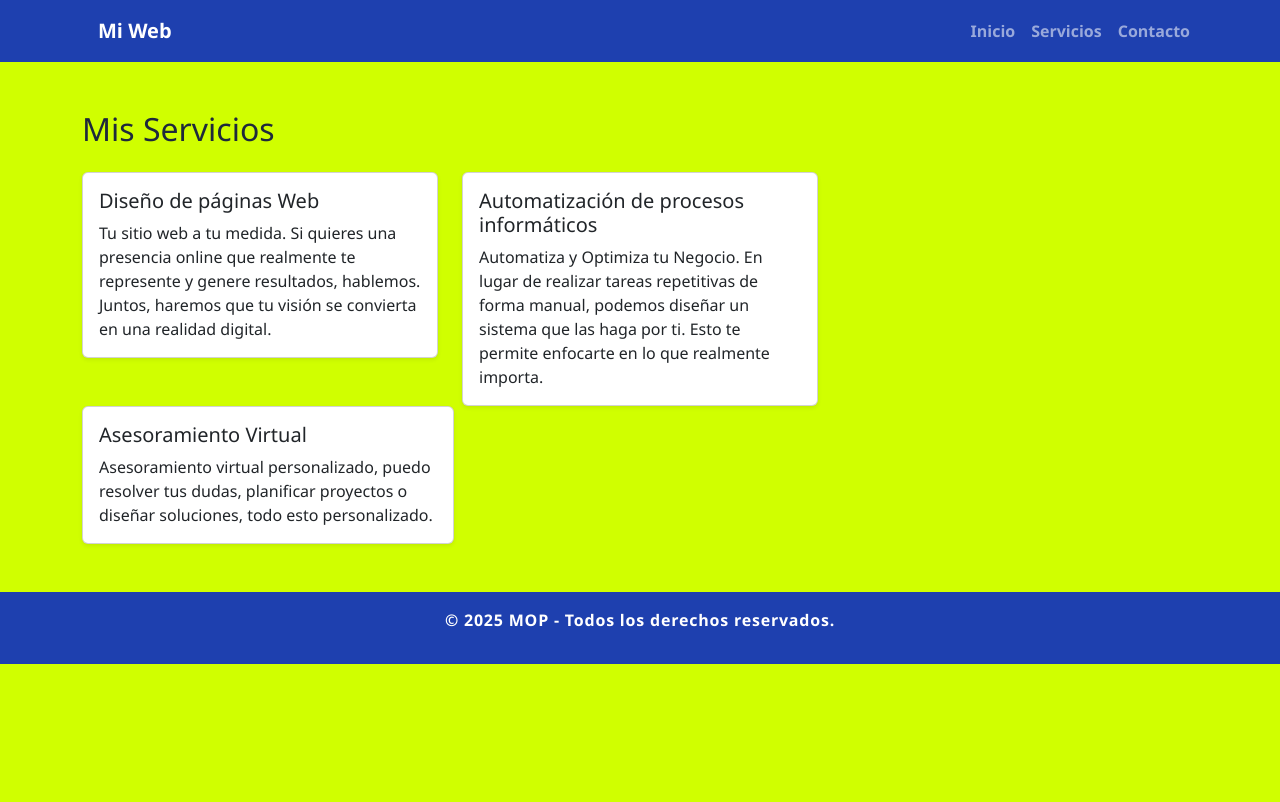
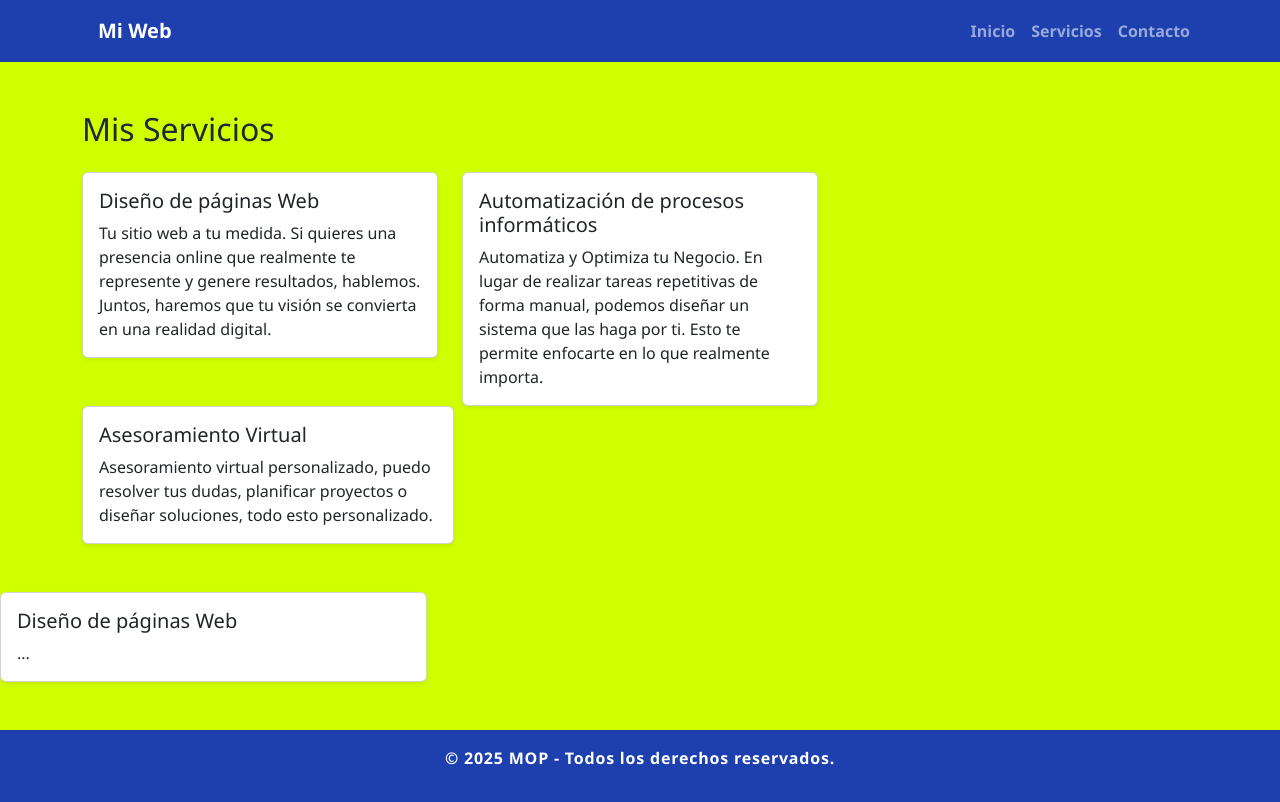
Before and after one commit to prietomarcelo40/webmop, a Flask app: page /servicios in a window 1280 px wide. Before the commit the page ends 664 px from the top, so only its background shows below. Run offline with Flask 3, Linux system fonts and the light colour scheme.

Commit message:
Agrego animaciones CSS y cambios en HTML

```diff
--- a/static/css/estilos.css
+++ b/static/css/estilos.css
@@ -169,3 +169,75 @@ footer {
 ::-webkit-scrollbar-thumb:hover {
   background-color: var(--amarillo-claro);
 }
+/* ==== Animaciones generales ==== */
+@keyframes fadeIn {
+    from { opacity: 0; transform: translateY(20px); }
+    to { opacity: 1; transform: translateY(0); }
+}
+
+@keyframes fadeUp {
+    from { opacity: 0; transform: translateY(30px); }
+    to { opacity: 1; transform: translateY(0); }
+}
+
+/* Aparecer al cargar */
+body {
+    animation: fadeIn 1.2s ease-in-out;
+}
+
+/* Títulos animados */
+h1, h2, h3 {
+    animation: fadeUp 1.5s ease-in-out;
+}
+
+/* Botones con efecto */
+button, .btn {
+    transition: transform 0.3s ease, background-color 0.3s ease;
+}
+button:hover, .btn:hover {
+    transform: scale(1.05);
+    background-color: #ffcc00; /* Amarillo suave */
+    color: #003366; /* Azul oscuro */
+}
+
+/* Menú con transición */
+nav a {
+    transition: color 0.3s ease, background-color 0.3s ease;
+}
+nav a:hover {
+    color: #ffcc00; /* Amarillo */
+    background-color: rgba(0,0,0,0.1);
+}
+/* ==== Reveal on scroll (animaciones suaves) ==== */
+
+/* Estado inicial: oculto y ligeramente desplazado */
+.reveal {
+  opacity: 0;
+  transform: translateY(24px) scale(0.995);
+  transition: opacity 0.8s cubic-bezier(.2,.9,.2,1), transform 0.8s cubic-bezier(.2,.9,.2,1);
+  transition-delay: var(--delay, 0s); /* usar --delay para escalonar */
+  will-change: transform, opacity;
+}
+
+/* Estado visible: aparece */
+.reveal.active {
+  opacity: 1;
+  transform: translateY(0) scale(1);
+}
+
+/* Variantes útiles */
+.reveal.fade-left { transform: translateX(-24px) scale(0.995); }
+.reveal.fade-left.active { transform: translateX(0) scale(1); }
+
+.reveal.fade-right { transform: translateX(24px) scale(0.995); }
+.reveal.fade-right.active { transform: translateX(0) scale(1); }
+
+/* Reducir animaciones para usuarios que lo pidan */
+@media (prefers-reduced-motion: reduce) {
+  .reveal,
+  .reveal.active {
+    transition: none !important;
+    transform: none !important;
+    opacity: 1 !important;
+  }
+}
--- a/templates/base.html
+++ b/templates/base.html
@@ -11,6 +11,24 @@
     <!-- Tu CSS personalizado -->
     <link rel="stylesheet" href="{{ url_for('static', filename='css/estilos.css') }}" />
 </head>
+<script>
+document.addEventListener('DOMContentLoaded', function() {
+  // IntersectionObserver: eficiente y moderno
+  const observer = new IntersectionObserver((entries, obs) => {
+    entries.forEach(entry => {
+      if (entry.isIntersecting) {
+        entry.target.classList.add('active');
+        obs.unobserve(entry.target); // animar una sola vez; comentar si querés repetir
+      }
+    });
+  }, {
+    threshold: 0.12,       // cuánto del elemento debe verse para activar
+    rootMargin: '0px 0px -8% 0px'
+  });
+
+  document.querySelectorAll('.reveal').forEach(el => observer.observe(el));
+});
+</script>
 <body>
 
     <!-- Navbar -->
--- a/templates/servicios.html
+++ b/templates/servicios.html
@@ -34,4 +34,13 @@
         </div>
     </div>
 </div>
+<div class="col-md-4 reveal" style="--delay: .05s">
+  <div class="card shadow-sm">
+    <div class="card-body">
+      <h5 class="card-title">Diseño de páginas Web</h5>
+      <p class="card-text">...</p>
+    </div>
+  </div>
+</div>
+
 {% endblock %}
```
